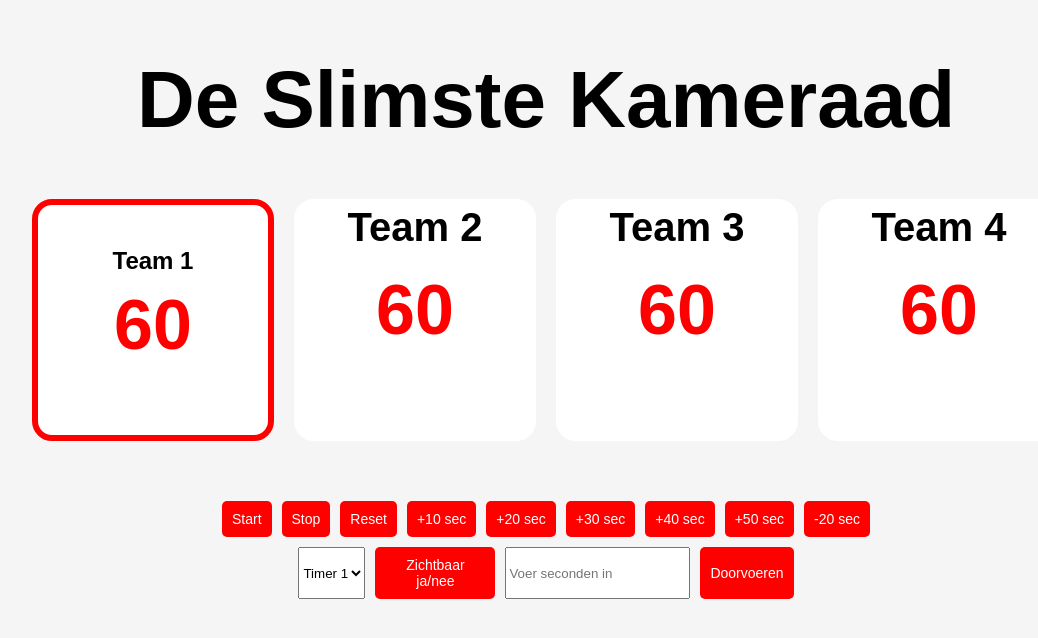
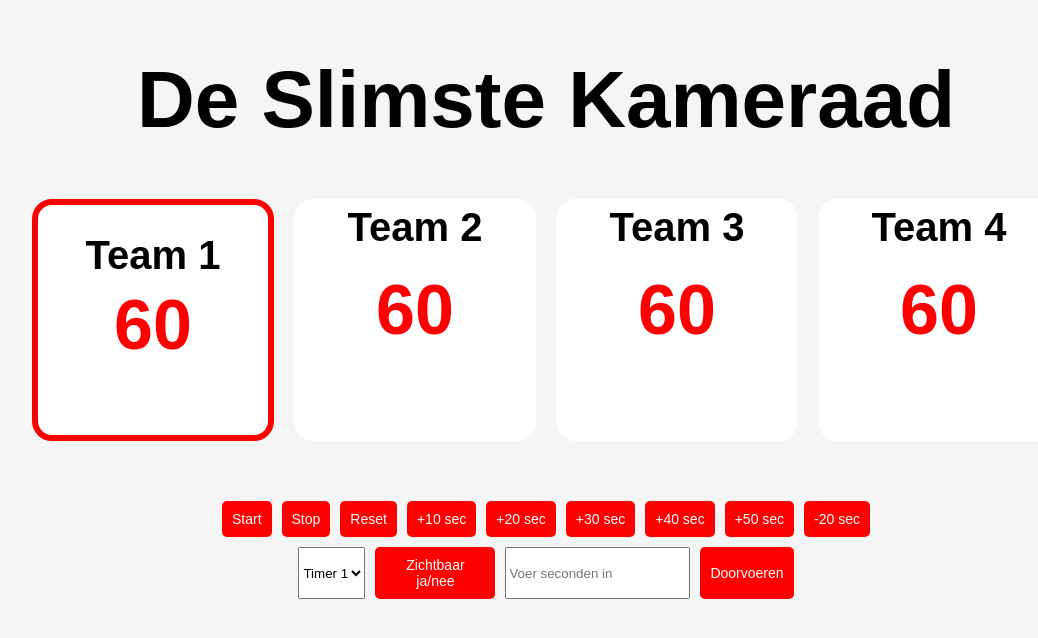
Before and after one commit to Gurten7/Timer-ppt, a plain HTML site: page index.html in a window 1280 px wide. Both pictures are taken after a click on the element "Team 1". Shown: the whole page, without its empty margins (94-1132 px from the left). Drawn offline with Linux system fonts and the light colour scheme.

Commit message:
Update index.html

```diff
--- a/index.html
+++ b/index.html
@@ -187,7 +187,7 @@
             margin-bottom: 20px;
         }
         .team-input {
-            font-size: 24px;
+            font-size: 40px;  /* Teamnaam blijft op dezelfde grootte */
             font-weight: bold;
             width: 80%;
             text-align: center;
```
